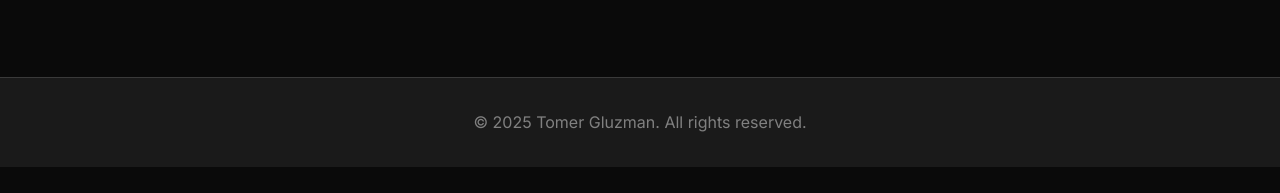
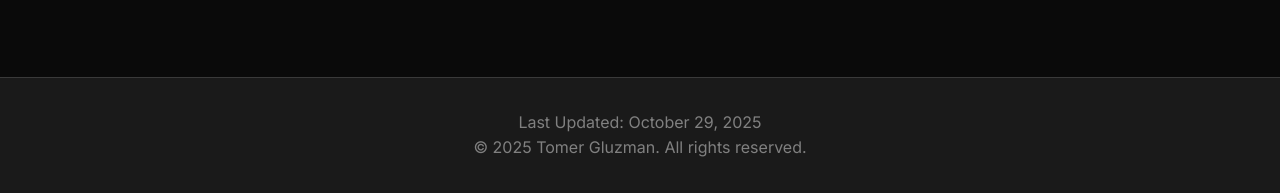
Before and after one commit to Tomergl123/portfolio, a plain HTML site: page index.html in a window 1280 px wide. Shown: the part 4738-4931 px from the top of the page. Before the commit the page ends 4905 px from the top, so only its background shows below. Drawn offline with Linux system fonts and the light colour scheme.

Commit message:
Added Last Updated section to bottom of the page

```diff
--- a/animations/portfolioScript.js
+++ b/animations/portfolioScript.js
@@ -278,3 +278,13 @@ document.addEventListener('DOMContentLoaded', function() {
     console.log('%cBuilt with modern web technologies and attention to detail.', 'color: #b0b0b0; font-size: 12px;');
 
 });
+
+document.addEventListener("DOMContentLoaded", () => {
+    const lastUpdated = new Date(document.lastModified);
+    document.getElementById("lastUpdated").textContent =
+        lastUpdated.toLocaleDateString("en-US", {
+            year: "numeric",
+            month: "long",
+            day: "numeric",
+        });
+});
--- a/index.html
+++ b/index.html
@@ -335,6 +335,7 @@
     <!-- Footer -->
     <footer class="footer">
         <div class="container">
+            <p>Last Updated: <span id="lastUpdated"></span></p>
             <p>&copy; 2025 Tomer Gluzman. All rights reserved.</p>
         </div>
     </footer>
```
Also changed, not shown: JS/build.js (added).
